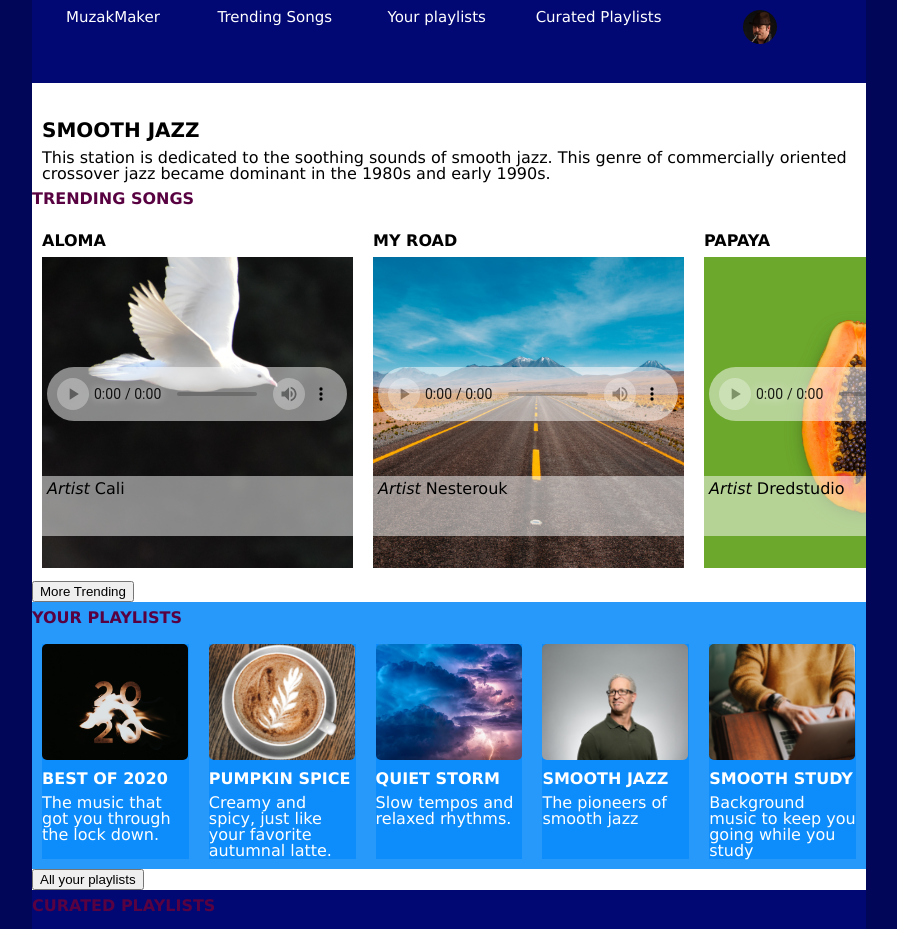
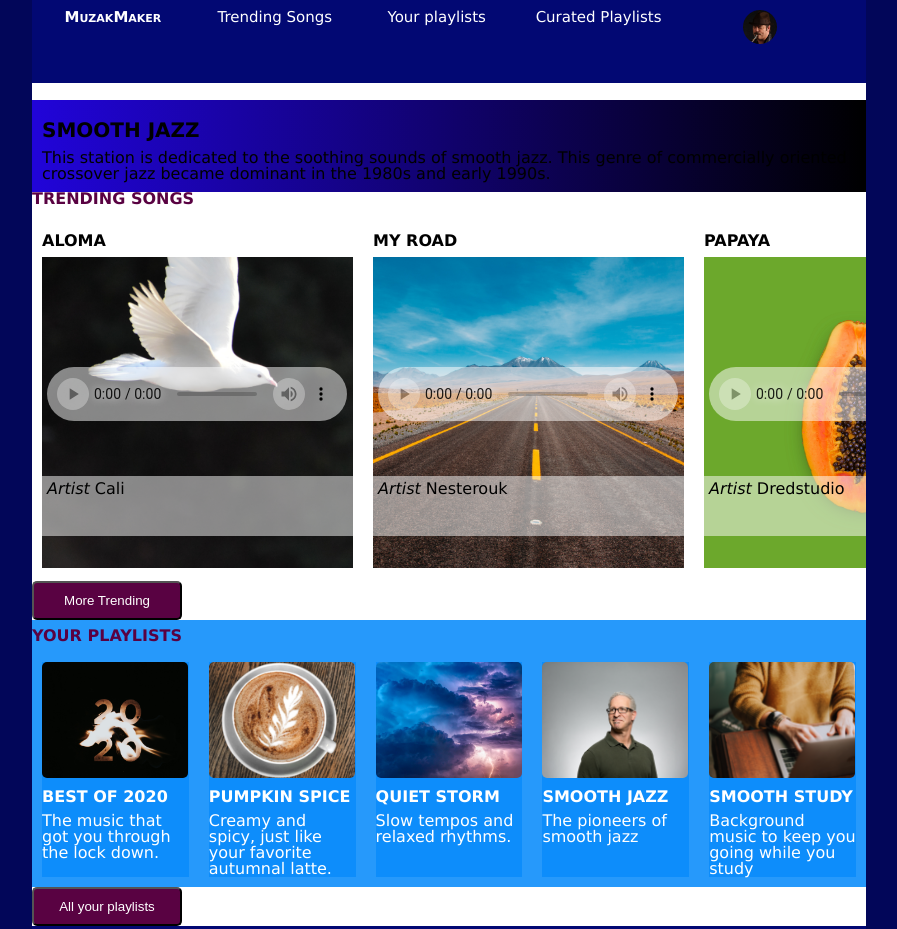
Before and after one commit to nplordhere/streamingmedia_final, a plain HTML site: page index.html in a window 1280 px wide. Shown: the top 929 px of the page, without its empty margins (191-1088 px from the left). Drawn offline with Linux system fonts and the light colour scheme.

Commit message:
small adjustments

```diff
--- a/styles.css
+++ b/styles.css
@@ -57,7 +57,7 @@ body {
     background-color: #ffffff;
 }
 header {
-    background-image: linear-gradient(to right #2104D9, black);
+    background-image: linear-gradient(to right, #2104D9, black);
     padding: 10px;
     position: relative;
     top: 100px;
@@ -68,7 +68,7 @@ main {
 nav {
     background-color: #020873;
     position: relative;
-    top: -100px;
+    top: -140px;
 }
 nav a {
     color: #ffffff;
@@ -119,7 +119,10 @@ h2, h3 {
 nav h2 {
     visibility: hidden;
 }
-
+li:first-child {
+    font-variant: small-caps;
+    font-weight: bold;
+}
 /* Hamburger */
 ul {
     overflow: hidden;
@@ -248,7 +251,19 @@ audio {
 #playlists ::-webkit-scrollbar-thumb:hover, #curated ::-webkit-scrollbar-thumb:hover {
     background: #ffffff;
 }
-
+button {
+    text-decoration: none;
+    background-color: #590242;
+    color: #ffffff;
+    padding: 10px;
+    width: 150px;
+    display: block;
+    text-align: center;
+    border-radius: 5px;
+}
+button:hover {
+    background-color: #020873;
+}
 /*  */
 @media screen and (min-width:834px) {
     ul {
@@ -264,4 +279,7 @@ audio {
     body {
         width: 834px;
     }
+    nav {
+        top: -100px;
+    }
 }
```
